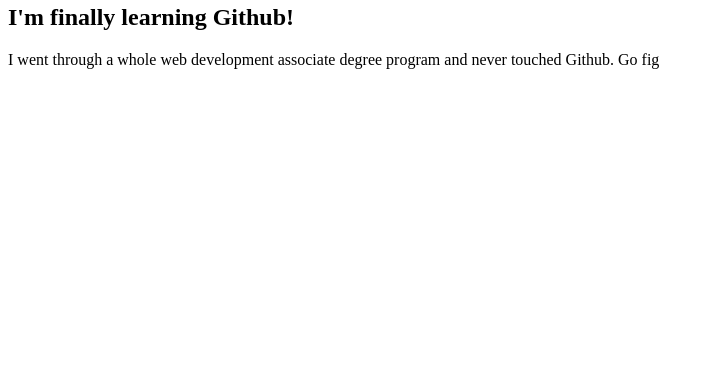
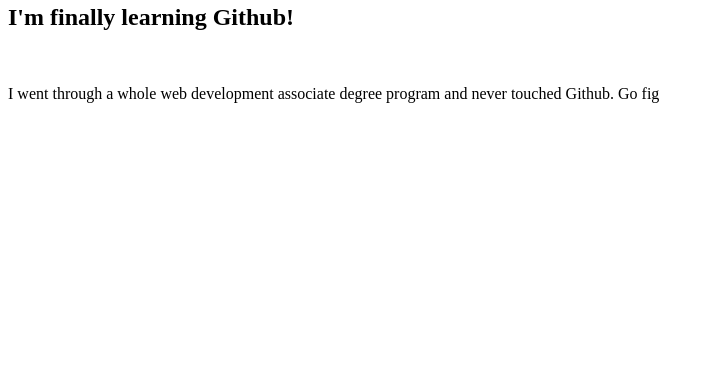
Before and after one commit to cssCrooner/cssCrooner.github.io, a plain HTML site: page index.html in a window 1280 px wide. Shown: the part 416-800 px from the top of the page, without its empty margins (0-714 px from the left). Drawn offline with Linux system fonts and the light colour scheme.

Commit message:
Update index.html

```diff
--- a/index.html
+++ b/index.html
@@ -8,7 +8,7 @@
 
 <section id="main">
   <div class="item">
-    <h2>I'm finally learning Github!</h2>
+    <h2>I'm finally learning Github!</h2><br>
     <p>I went through a whole web development associate degree program and never touched Github. Go fig </p>
   </div>
  </section>
```
